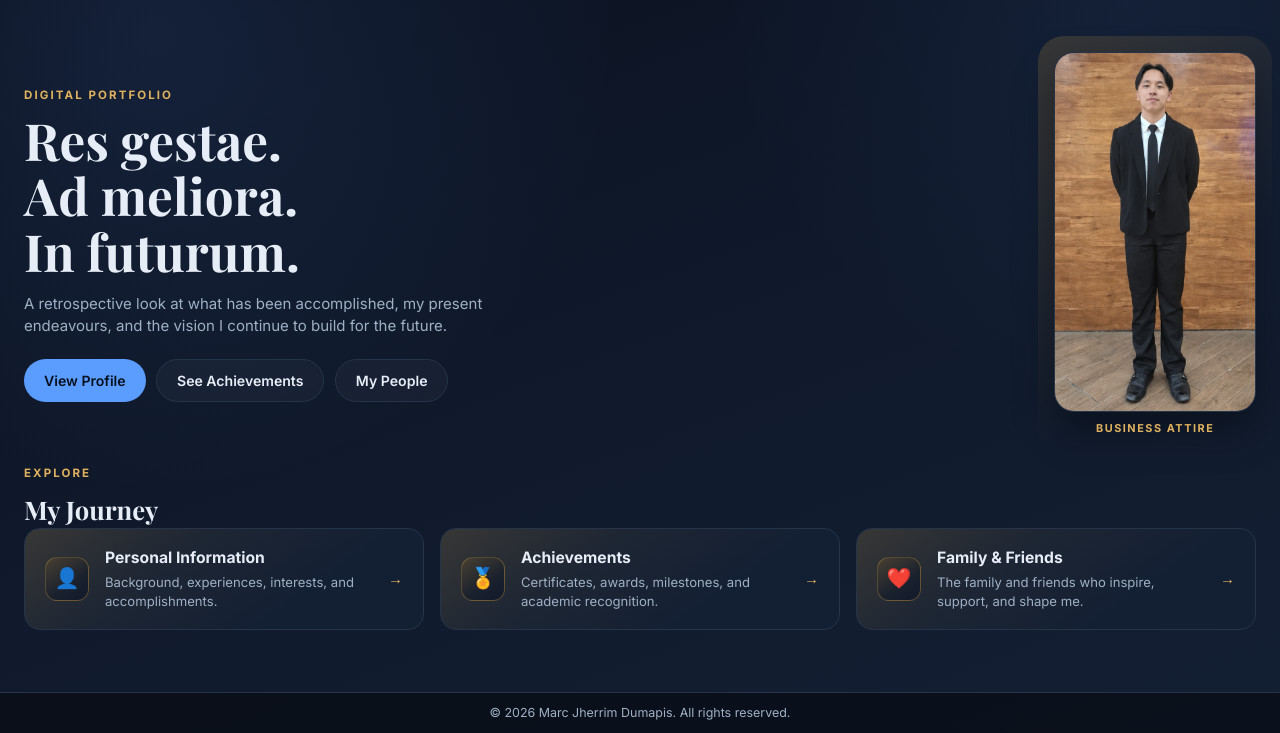
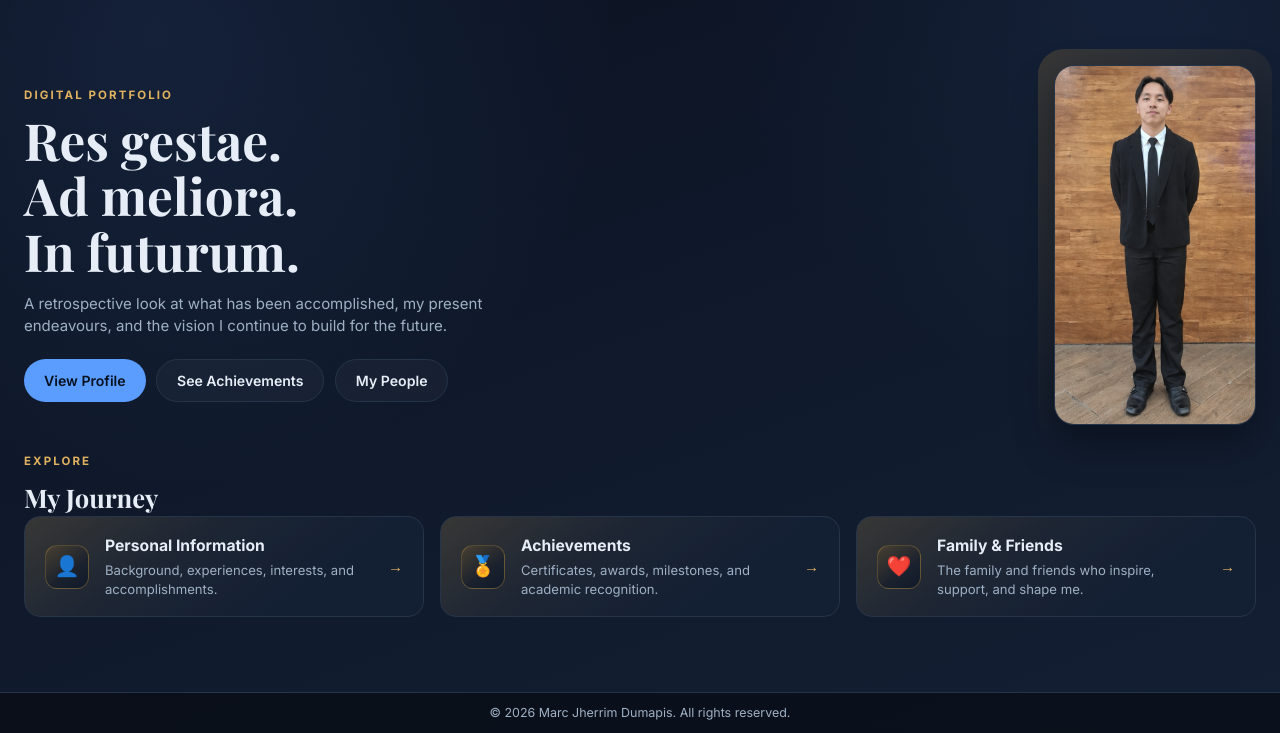
Before and after one commit to mjjgd/mjd, a plain HTML site: page index.html in a window 1280 px wide. Shown: the part 67-800 px from the top of the page. Drawn offline with nearby package versions, Linux system fonts and the light colour scheme.

Commit message:
Update index.html

```diff
--- a/index.html
+++ b/index.html
@@ -58,7 +58,6 @@
 
             <figure class="hero-photo">
                 <img src="business-portrait.png" alt="Business portrait of Marc Jherrim Dumapis">
-                <figcaption>Business Attire</figcaption>
             </figure>
         </section>
 
```
